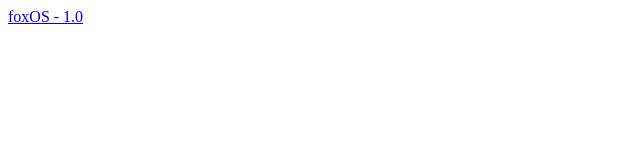
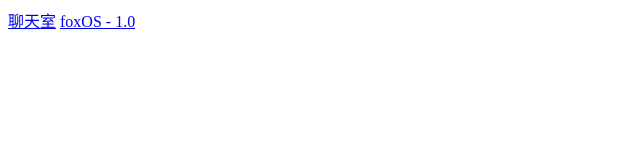
Before and after one commit to fanghuangxu/foxOS, a plain HTML site: page index.html in a window 1280 px wide. Shown: the whole page, without its empty margins (0-640 px from the left). Drawn offline with Linux system fonts and the light colour scheme.

Commit message:
Update index.html

```diff
--- a/index.html
+++ b/index.html
@@ -5,6 +5,7 @@
     <title>foxOS</title>
 </head>
 <body>
+    <a href="chat.html">聊天室</a>
     <a href="foxOS - v0.0.1 - x86.html">foxOS - 1.0</a>
 </body>
 </html>
```
